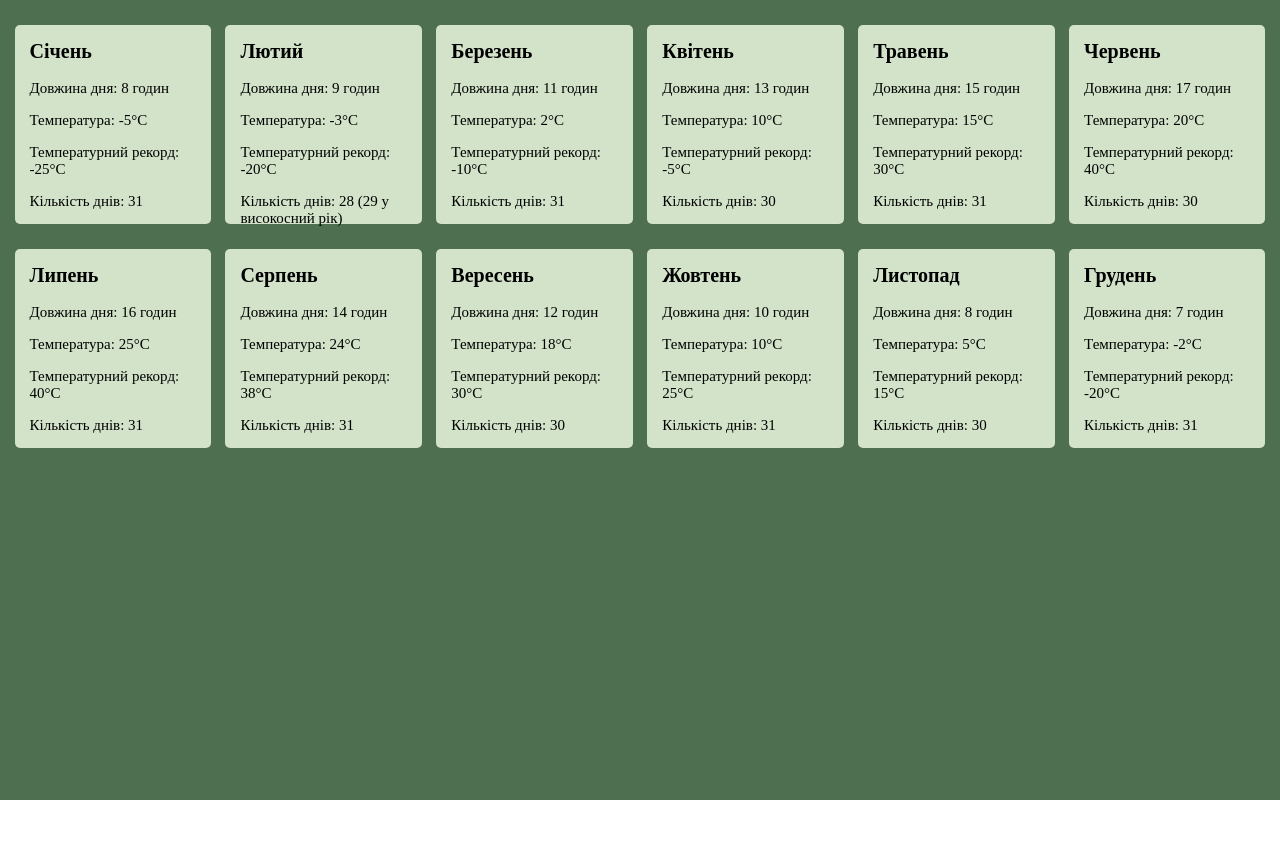
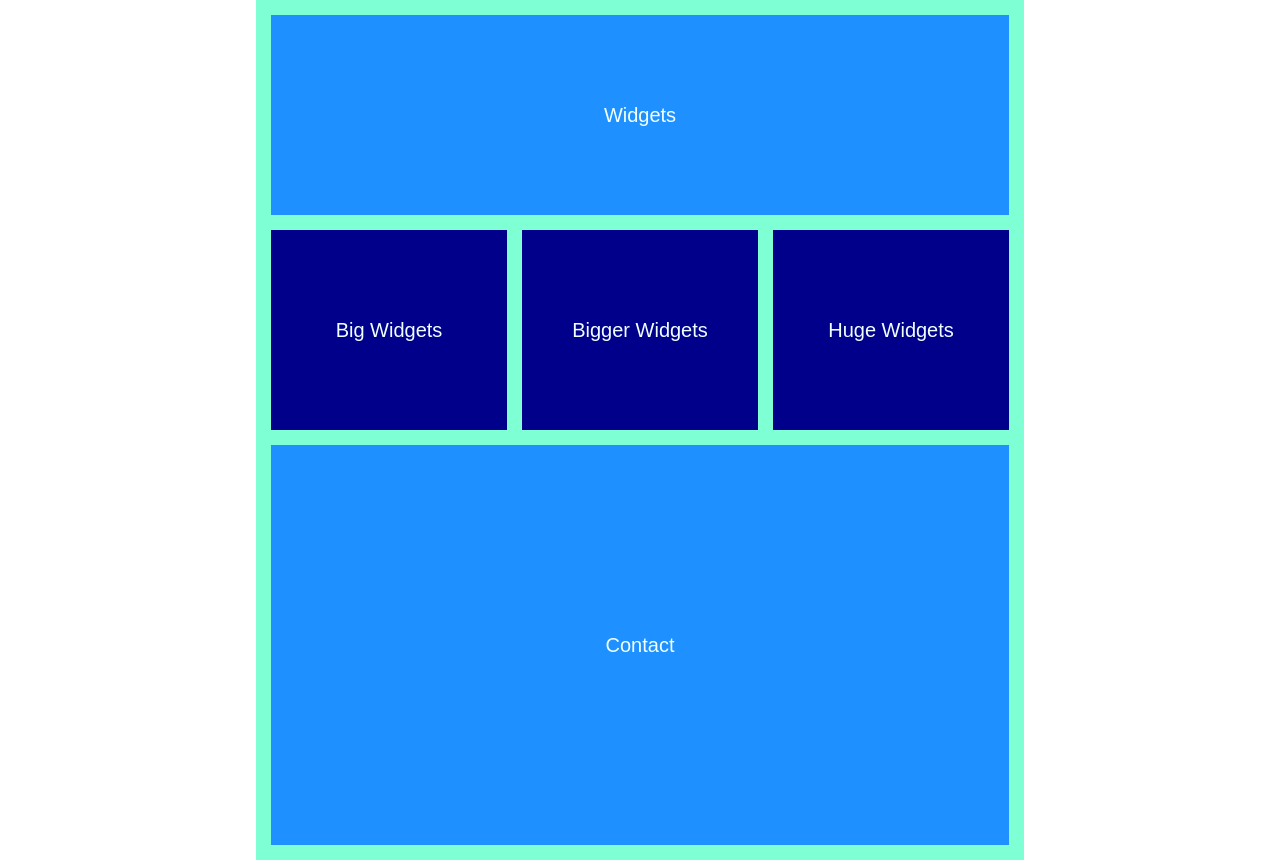
Before and after one commit to VNTRK/MAY_2024, a plain HTML site: page html_hw4/html_hw4.2/index.html in a window 1280 px wide. Before the commit the page ends 800 px from the top, so only its background shows below. Drawn offline with Linux system fonts and the light colour scheme.

Commit message:
html_hw4.2

```diff
--- a/html_hw4/html_hw4.2/index.html
+++ b/html_hw4/html_hw4.2/index.html
@@ -6,94 +6,17 @@
           content="width=device-width, user-scalable=no, initial-scale=1.0, maximum-scale=1.0, minimum-scale=1.0">
     <meta http-equiv="X-UA-Compatible" content="ie=edge">
     <link rel="stylesheet" href="style.css">
-    <title>hw_3.2</title>
+    <title>hw_4.2</title>
 </head>
 <body>
-<div class="container">
-    <div class="month_card">
-        <h1>Січень</h1>
-        <p>Довжина дня: 8 годин</p>
-        <p>Температура: -5°C</p>
-        <p>Температурний рекорд: -25°C</p>
-        <p>Кількість днів: 31</p>
+    <div class="container">
+        <div class="header">Widgets</div>
+        <div class="container_items">
+            <div>Big Widgets</div>
+            <div>Bigger Widgets</div>
+            <div>Huge Widgets</div>
+        </div>
+        <div class="footer">Contact</div>
     </div>
-    <div class="month_card">
-        <h1>Лютий</h1>
-        <p>Довжина дня: 9 годин</p>
-        <p>Температура: -3°C</p>
-        <p>Температурний рекорд: -20°C</p>
-        <p>Кількість днів: 28 (29 у високосний рік)</p>
-    </div>
-    <div class="month_card">
-        <h1>Березень</h1>
-        <p>Довжина дня: 11 годин</p>
-        <p>Температура: 2°C</p>
-        <p>Температурний рекорд: -10°C</p>
-        <p>Кількість днів: 31</p>
-    </div>
-    <div class="month_card">
-        <h1>Квітень</h1>
-        <p>Довжина дня: 13 годин</p>
-        <p>Температура: 10°C</p>
-        <p>Температурний рекорд: -5°C</p>
-        <p>Кількість днів: 30</p>
-    </div>
-    <div class="month_card">
-        <h1>Травень</h1>
-        <p>Довжина дня: 15 годин</p>
-        <p>Температура: 15°C</p>
-        <p>Температурний рекорд: 30°C</p>
-        <p>Кількість днів: 31</p>
-    </div>
-    <div class="month_card">
-        <h1>Червень</h1>
-        <p>Довжина дня: 17 годин</p>
-        <p>Температура: 20°C</p>
-        <p>Температурний рекорд: 40°C</p>
-        <p>Кількість днів: 30</p>
-    </div>
-    <div class="month_card">
-        <h1>Липень</h1>
-        <p>Довжина дня: 16 годин</p>
-        <p>Температура: 25°C</p>
-        <p>Температурний рекорд: 40°C</p>
-        <p>Кількість днів: 31</p>
-    </div>
-    <div class="month_card">
-        <h1>Серпень</h1>
-        <p>Довжина дня: 14 годин</p>
-        <p>Температура: 24°C</p>
-        <p>Температурний рекорд: 38°C</p>
-        <p>Кількість днів: 31</p>
-    </div>
-    <div class="month_card">
-        <h1>Вересень</h1>
-        <p>Довжина дня: 12 годин</p>
-        <p>Температура: 18°C</p>
-        <p>Температурний рекорд: 30°C</p>
-        <p>Кількість днів: 30</p>
-    </div>
-    <div class="month_card">
-        <h1>Жовтень</h1>
-        <p>Довжина дня: 10 годин</p>
-        <p>Температура: 10°C</p>
-        <p>Температурний рекорд: 25°C</p>
-        <p>Кількість днів: 31</p>
-    </div>
-    <div class="month_card">
-        <h1>Листопад</h1>
-        <p>Довжина дня: 8 годин</p>
-        <p>Температура: 5°C</p>
-        <p>Температурний рекорд: 15°C</p>
-        <p>Кількість днів: 30</p>
-    </div>
-    <div class="month_card">
-        <h1>Грудень</h1>
-        <p>Довжина дня: 7 годин</p>
-        <p>Температура: -2°C</p>
-        <p>Температурний рекорд: -20°C</p>
-        <p>Кількість днів: 31</p>
-    </div>
-</div>
 </body>
 </html>
--- a/html_hw4/html_hw4.2/style.css
+++ b/html_hw4/html_hw4.2/style.css
@@ -1,32 +1,38 @@
 *{
     margin: 0;
     padding: 0;
+    box-sizing: border-box;
+}
+div{
+    display:flex;
+    align-items: center;
+    justify-content: center;
 }
 .container{
-    display: flex;
-    flex-wrap: wrap;
-    align-content: flex-start;
-    justify-content: space-evenly;
-    height:100vh;
-    background-color: rgb(79 111 81);
-    font-size: 15px;
+    flex-direction: column;
+    gap: 15px;
+    width: 60%;
+    margin: 0 auto;
+    padding: 15px;
+    background-color: aquamarine;
+    font-family: 'Arial', sans-serif;
+    font-size: 20px;
+    color: azure;
 }
-.month_card{
-    display: flex;
-    flex-direction: column;
-    width: 13vw;
-    height: 23vh;
-    background-color: rgb(210 227 201);
-    border-radius: 5px;
-    padding: 15px 15px 0 15px;
-    margin-top: 25px;
-    transition: transform 0.3s ease;
-    gap:15px;
+.header, .footer{
+    width: 100%;
+    height: 200px;
+    background-color: dodgerblue;
 }
-.month_card:hover {
-    transform: scale(1.1);
+.container_items{
+    width: 100%;
+    gap: 15px;
 }
-h1{
-    font-size:20px;
-    margin-bottom: 2px;
+.container_items>div{
+    width: 33%;
+    height: 200px;
+    background-color: darkblue;
 }
+.footer{
+    height: 400px;
+}
```
